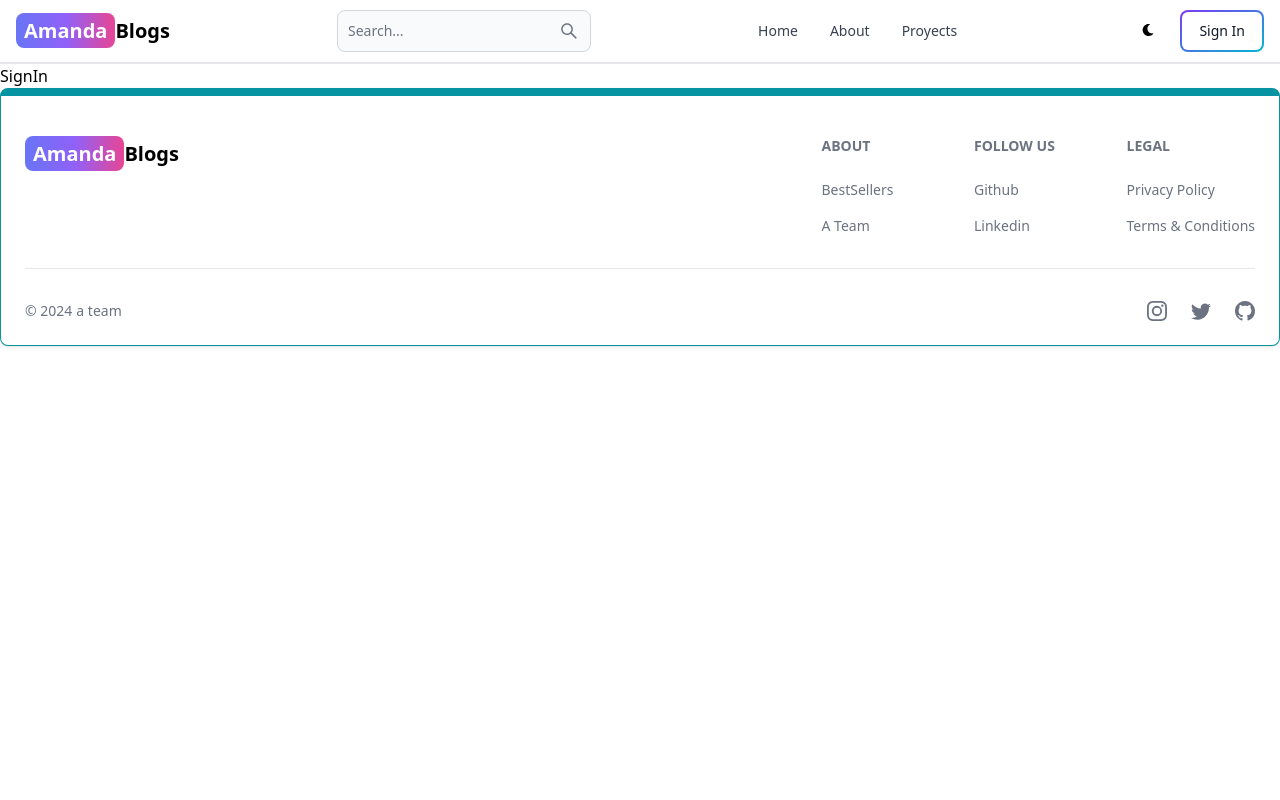
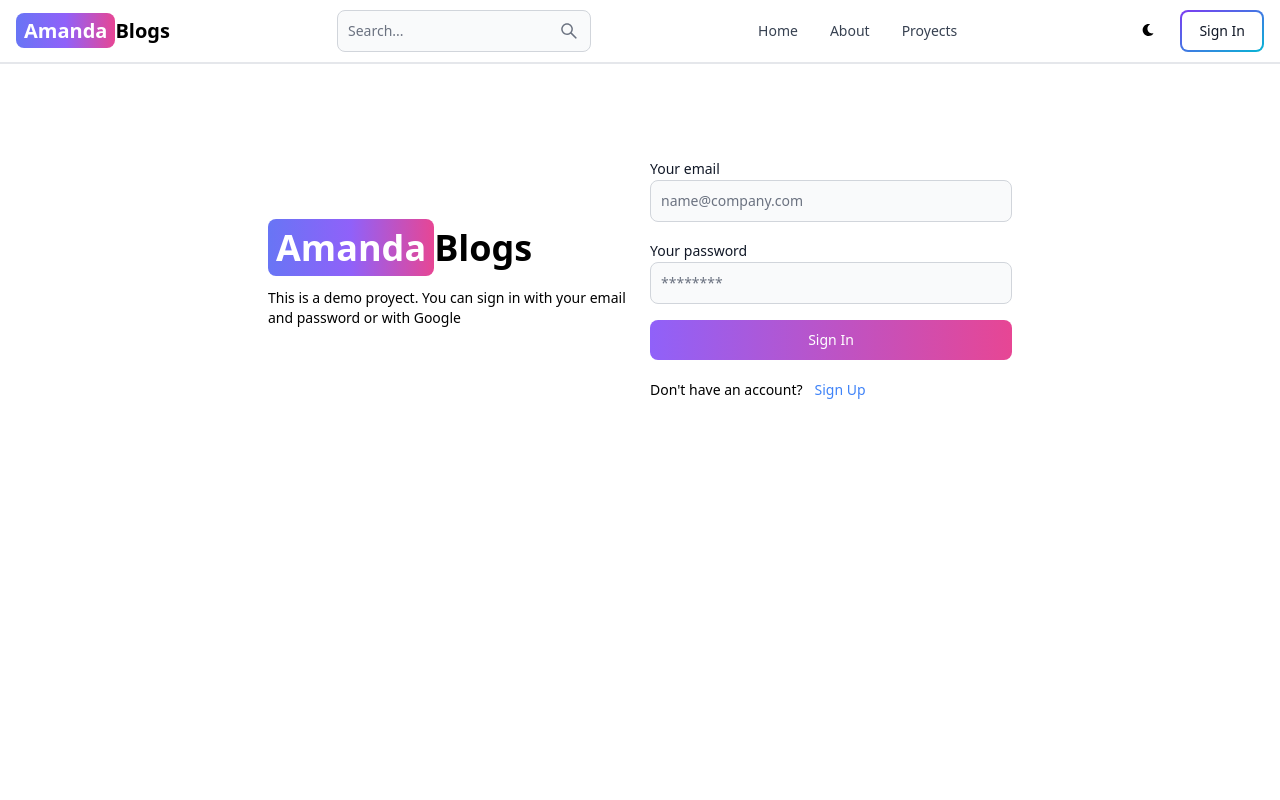
Before and after one commit to amanda1686/Blog, a React (Vite) app in the folder client/: page /signin in a window 1280 px wide. Shown: the top 800 px of the page. Built offline with nearby package versions, Linux system fonts and the light colour scheme.

Commit message:
signin_funcionality

```diff
--- a/client/src/pages/SignIn.jsx
+++ b/client/src/pages/SignIn.jsx
@@ -1,7 +1,103 @@
-import React from 'react'
+import { Alert, Button, Label, Spinner, TextInput } from 'flowbite-react'
+import { useState } from 'react'
+import { Link, useNavigate } from 'react-router-dom'
 
 export default function SignIn() {
+
+  const [formData, setFormData]= useState({});
+  const [errorMessage, setErrorMesage] = useState(null);
+  const [loading, setLoading] = useState(false);
+  const navigate = useNavigate();
+  const handleChange = (e)=>{
+    console.log(e.target.value);
+    setFormData({...formData, [e.target.id]: e.target.value.trim() });
+  };
+const handleSubmit = async (e) =>{
+  e.preventDefault();
+  if( !formData.email || !formData.password){
+    return setErrorMesage ('Please fill out all fields.')
+  }
+  try {
+    setLoading(true);
+    setErrorMesage(null);
+    const res = await fetch('/api/auth/signin', {
+      method: 'POST',
+      headers: {'Content-Type': 'application/json'}, // Corregido "appliction" a "application"
+      body: JSON.stringify(formData),
+    });
+
+    const data = await res.json();
+    if (data.success === false) {
+      return setErrorMesage(data.message);
+    }
+    setLoading(false);
+    if (res.ok) {
+      navigate('/');
+    }
+
+  } catch (error) {
+   setErrorMesage(error.message);
+   setLoading(false);
+  }
+}
   return (
-    <div>SignIn</div>
+    <div className=' min-h-screen mt-20'>
+      <div className=" flex p-3 max-w-3xl mx-auto flex-col md:flex-row md:items-center gap-5">
+        {/* left */}
+        <div className=" flex-1">
+        <Link to="/" className='  font-bold dark:text-white text-4xl'>
+            <span className='px-2 py-1 bg-gradient-to-r from-indigo-500 via-purple-500 rounded-lg text-white to-pink-500'>Amanda</span>Blogs
+        </Link>
+        <p className=' text-sm mt-5'>
+          This is a demo proyect. You can sign in with your email and password or with Google
+          </p>
+        </div>
+        {/* right */}
+        <div className=" flex-1">
+          <form className=' flex flex-col gap-4' onSubmit={handleSubmit}>
+            <div className="">
+              <Label value='Your email'/>
+              <TextInput
+              type='email'
+              placeholder='name@company.com'
+              id='email' onChange={handleChange}
+              />
+            </div>
+            <div className="">
+              <Label value='Your password'/>
+              <TextInput
+              type='password'
+              placeholder='********'
+              id='password' onChange={handleChange}
+              />
+            </div>
+            <Button gradientDuoTone='purpleToPink' type='submit' disabled={loading}>
+              {
+                loading ? (
+                  <>
+                  <Spinner size='sm'/>
+                  <span className=' pl-3'>Loading...</span>
+                  </>
+                ) : (
+                  'Sign In'
+                )}
+            </Button>
+          </form>
+          <div className=" flex gap-3 text-sm mt-5">
+            <span> Don't have an account?</span>
+            <Link to='/signup' className='text-blue-500'>
+              Sign Up
+            </Link>
+          </div>
+          {
+            errorMessage && (
+              <Alert className=' mt-5'color='failure'>
+                {errorMessage}
+              </Alert>
+            )
+          }
+        </div>
+      </div>
+    </div>
   )
 }
```
